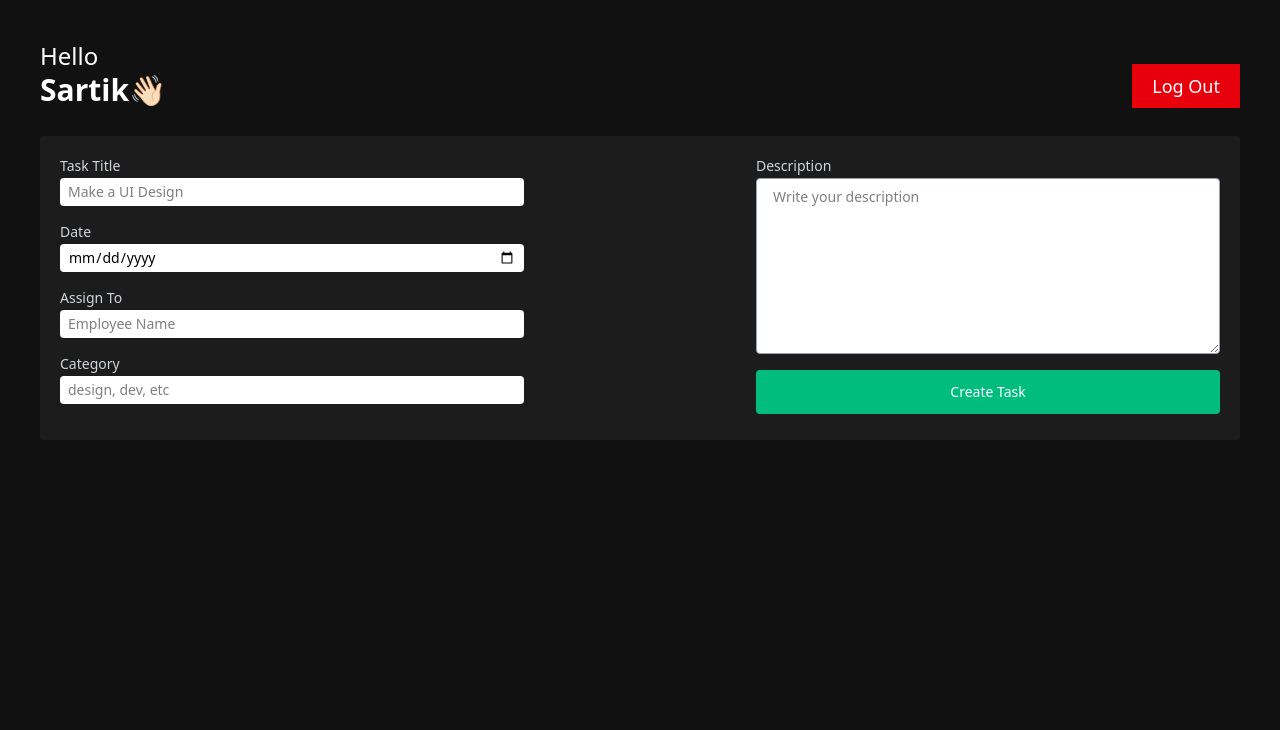
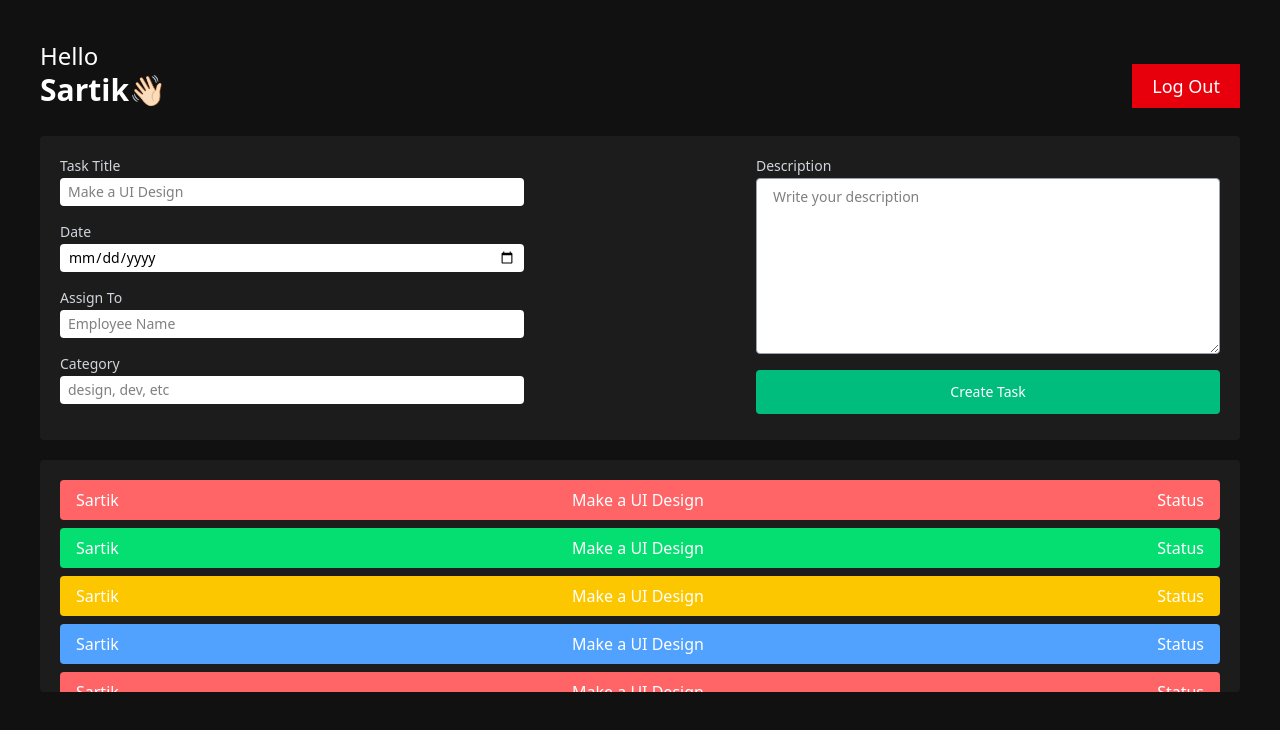
Before and after one commit to sartikmj/HR-Productivity-Optimization-System, a React (Vite) app: page / in a window 1280 px wide. Shown: the top 730 px of the page. Built offline with nearby package versions, Linux system fonts and the light colour scheme.

Commit message:
Admin Task Creating List made

```diff
--- a/src/components/Dashboard/AdminDashboard.jsx
+++ b/src/components/Dashboard/AdminDashboard.jsx
@@ -1,42 +1,14 @@
 import React from 'react'
 import Header from '../../other/Header'
+import CreateTask from '../../other/CreateTask'
+import AllTask from '../../other/AllTask'
 
 const AdminDashboard = () => {
     return (
         <div className='h-screen w-full p-10'>
             <Header />
-            <div className='p-5 bg-[#1c1c1c] mt-7 rounded'>
-                <form className='flex flex-wrap w-full items-start justify-between' >
-                    <div className='w-1/2'>
-                        <div>
-                            <h3 className='text-sm text-gray-300 mb-0.5' >Task Title</h3>
-                            <input className='text-sm py-1 px-2 w-4/5 rounded outline-none bg-transparent border[1px]  border-gray-400 mb-4 ' type="text" placeholder='Make a UI Design' />
-                        </div>
-
-                        <div>
-                            <h3 className='text-sm text-gray-300 mb-0.5' >Date</h3>
-                            <input className='text-sm py-1 px-2 w-4/5 rounded outline-none bg-transparent border[1px]  border-gray-400 mb-4 ' type="date" />
-                        </div>
-
-                        <div>
-                            <h3 className='text-sm text-gray-300 mb-0.5' >Assign To</h3>
-                            <input className='text-sm py-1 px-2 w-4/5 rounded outline-none bg-transparent border[1px]  border-gray-400 mb-4 ' type="text" placeholder='Employee Name' />
-                        </div>
-
-                        <div>
-                            <h3 className='text-sm text-gray-300 mb-0.5' >Category</h3>
-                            <input className='text-sm py-1 px-2 w-4/5 rounded outline-none bg-transparent border[1px] border-gray-400 mb-4' type="text" placeholder='design, dev, etc' />
-                        </div>
-                    </div>
-
-                    <div className='w-2/5 flex flex-col items-start'>
-                        <h3 className='text-sm text-gray-300 mb-0.5' >Description</h3>
-                        <textarea className='w-full h-44 text-sm py-2 px-4 rounded outline-none bg-transparent border-[1px] border-gray-400' name="" placeholder='Write your description' cols="30" rows="10"></textarea>
-                        <button className='bg-emerald-500 py-3 hover:bg-emerald-600 px-5 rounded text-sm mt-4 w-full' >Create Task</button>
-                    </div>
-
-                </form>
-            </div>
+            <CreateTask />
+            <AllTask />
         </div>
     )
 }
--- /dev/null
+++ b/src/other/AllTask.jsx
@@ -0,0 +1,40 @@
+import React from 'react'
+
+const AllTask = () => {
+  return (
+    <div className='bg-[#1c1c1c] p-5 mt-5 rounded h-58 overflow-auto'>
+        <div className='bg-red-400 py-2 px-4 mb-2 flex justify-between rounded'>
+            <h2>Sartik</h2>
+            <h3>Make a UI Design</h3>
+            <h5>Status</h5>
+        </div>
+        <div className='bg-green-400 py-2 px-4 mb-2 flex justify-between rounded'>
+            <h2>Sartik</h2>
+            <h3>Make a UI Design</h3>
+            <h5>Status</h5>
+        </div>
+        <div className='bg-yellow-400 py-2 px-4 mb-2 flex justify-between rounded'>
+            <h2>Sartik</h2>
+            <h3>Make a UI Design</h3>
+            <h5>Status</h5>
+        </div>
+        <div className='bg-blue-400 py-2 px-4 mb-2 flex justify-between rounded'>
+            <h2>Sartik</h2>
+            <h3>Make a UI Design</h3>
+            <h5>Status</h5>
+        </div>
+        <div className='bg-red-400 py-2 px-4 mb-2 flex justify-between rounded'>
+            <h2>Sartik</h2>
+            <h3>Make a UI Design</h3>
+            <h5>Status</h5>
+        </div>
+        <div className='bg-purple-400 py-2 px-4 mb-2 flex justify-between rounded'>
+            <h2>Sartik</h2>
+            <h3>Make a UI Design</h3>
+            <h5>Status</h5>
+        </div>
+    </div>
+  )
+}
+
+export default AllTask
--- /dev/null
+++ b/src/other/CreateTask.jsx
@@ -0,0 +1,40 @@
+import React from 'react'
+
+const CreateTask = () => {
+  return (
+    <div className='p-5 bg-[#1c1c1c] mt-7 rounded'>
+                <form className='flex flex-wrap w-full items-start justify-between' >
+                    <div className='w-1/2'>
+                        <div>
+                            <h3 className='text-sm text-gray-300 mb-0.5' >Task Title</h3>
+                            <input className='text-sm py-1 px-2 w-4/5 rounded outline-none bg-transparent border[1px]  border-gray-400 mb-4 ' type="text" placeholder='Make a UI Design' />
+                        </div>
+
+                        <div>
+                            <h3 className='text-sm text-gray-300 mb-0.5' >Date</h3>
+                            <input className='text-sm py-1 px-2 w-4/5 rounded outline-none bg-transparent border[1px]  border-gray-400 mb-4 ' type="date" />
+                        </div>
+
+                        <div>
+                            <h3 className='text-sm text-gray-300 mb-0.5' >Assign To</h3>
+                            <input className='text-sm py-1 px-2 w-4/5 rounded outline-none bg-transparent border[1px]  border-gray-400 mb-4 ' type="text" placeholder='Employee Name' />
+                        </div>
+
+                        <div>
+                            <h3 className='text-sm text-gray-300 mb-0.5' >Category</h3>
+                            <input className='text-sm py-1 px-2 w-4/5 rounded outline-none bg-transparent border[1px] border-gray-400 mb-4' type="text" placeholder='design, dev, etc' />
+                        </div>
+                    </div>
+
+                    <div className='w-2/5 flex flex-col items-start'>
+                        <h3 className='text-sm text-gray-300 mb-0.5' >Description</h3>
+                        <textarea className='w-full h-44 text-sm py-2 px-4 rounded outline-none bg-transparent border-[1px] border-gray-400' name="" placeholder='Write your description' cols="30" rows="10"></textarea>
+                        <button className='bg-emerald-500 py-3 hover:bg-emerald-600 px-5 rounded text-sm mt-4 w-full' >Create Task</button>
+                    </div>
+
+                </form>
+            </div>
+  )
+}
+
+export default CreateTask
```
